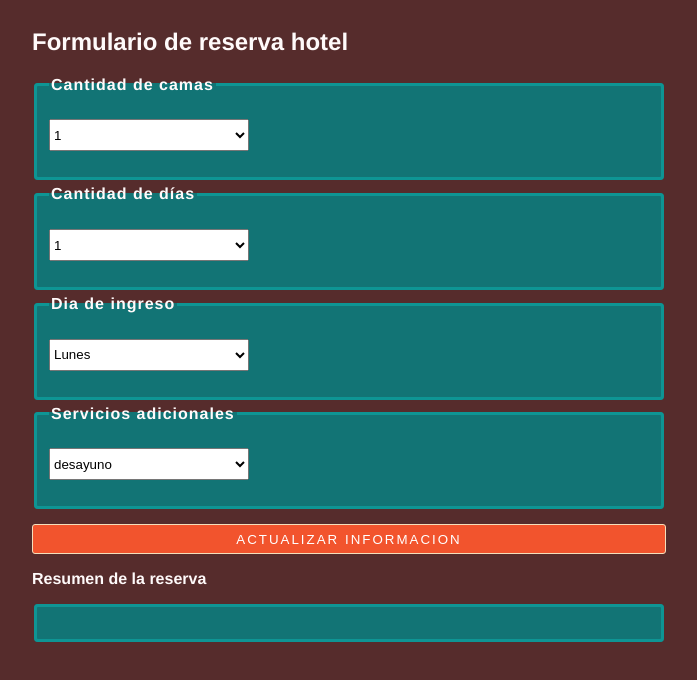
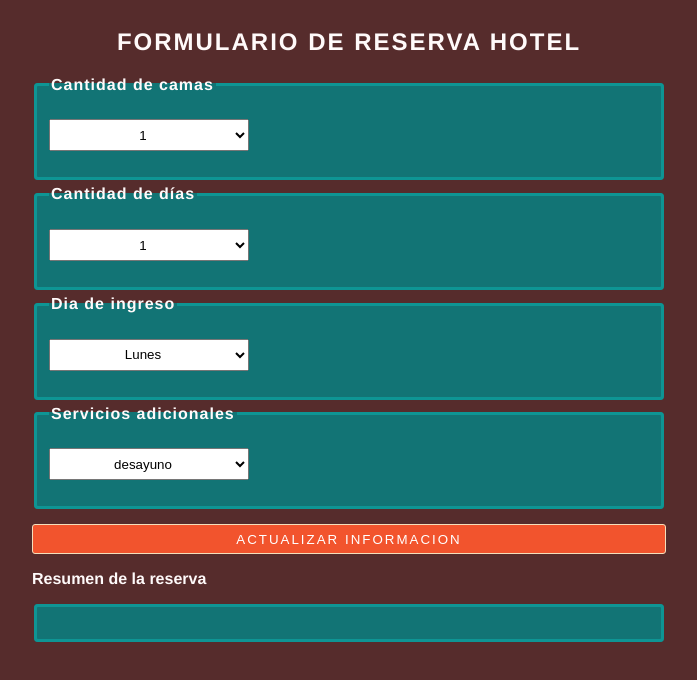
Before and after one commit to NahirsaMartinez/Ejercicio-switch-modularizacion-2, a plain HTML site: page index.html in a window 1280 px wide. Shown: the whole page, without its empty margins (291-988 px from the left). Drawn offline with Linux system fonts and the light colour scheme.

Commit message:
segundo commit

```diff
--- a/index.html
+++ b/index.html
@@ -34,9 +34,9 @@
     <fieldset>
         <legend>Dia de ingreso</legend>
         <select name="dia-ingreso" id="dia-ingreso">
-            <option value="lunes">Lunes</option>
-            <option value="miercoles">Miercoles</option>
-            <option value="sabado">Sabado</option>
+            <option value="Lunes">Lunes</option>
+            <option value="Miercoles">Miercoles</option>
+            <option value="Sabado">Sabado</option>
         </select>
         <p id="Ingreso-reserva"></p>
     </fieldset>
--- a/style.css
+++ b/style.css
@@ -5,6 +5,13 @@ body{
     color: snow;
     font-family:Helvetica, sans-serif;
     font-weight: bolder;
+
+}
+
+h2{
+    letter-spacing: 2px;
+    text-transform: uppercase;
+    text-align: center;
 
 }
 
@@ -19,13 +26,14 @@ fieldset{
 
 legend{
     letter-spacing: 1px;
+
 }
 
 select{
     margin-top: 20px;
     width: 25vh;
     height: 4vh;
-
+    text-align: center;
 }
 
 button{
```
